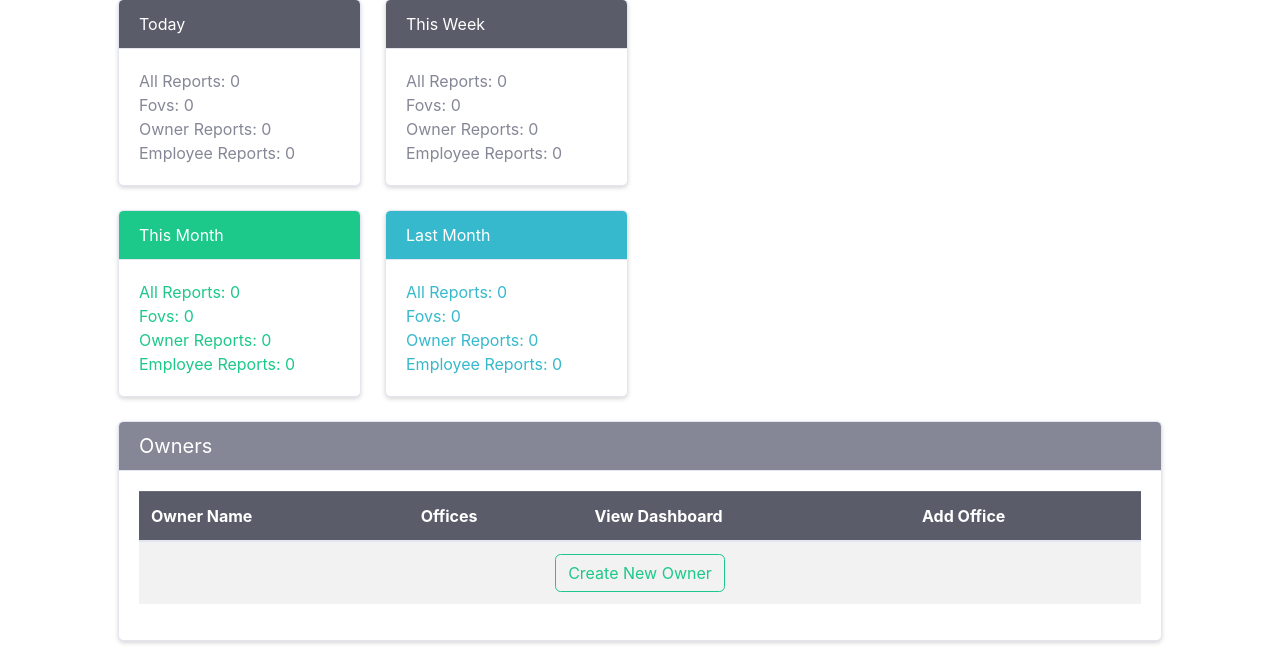
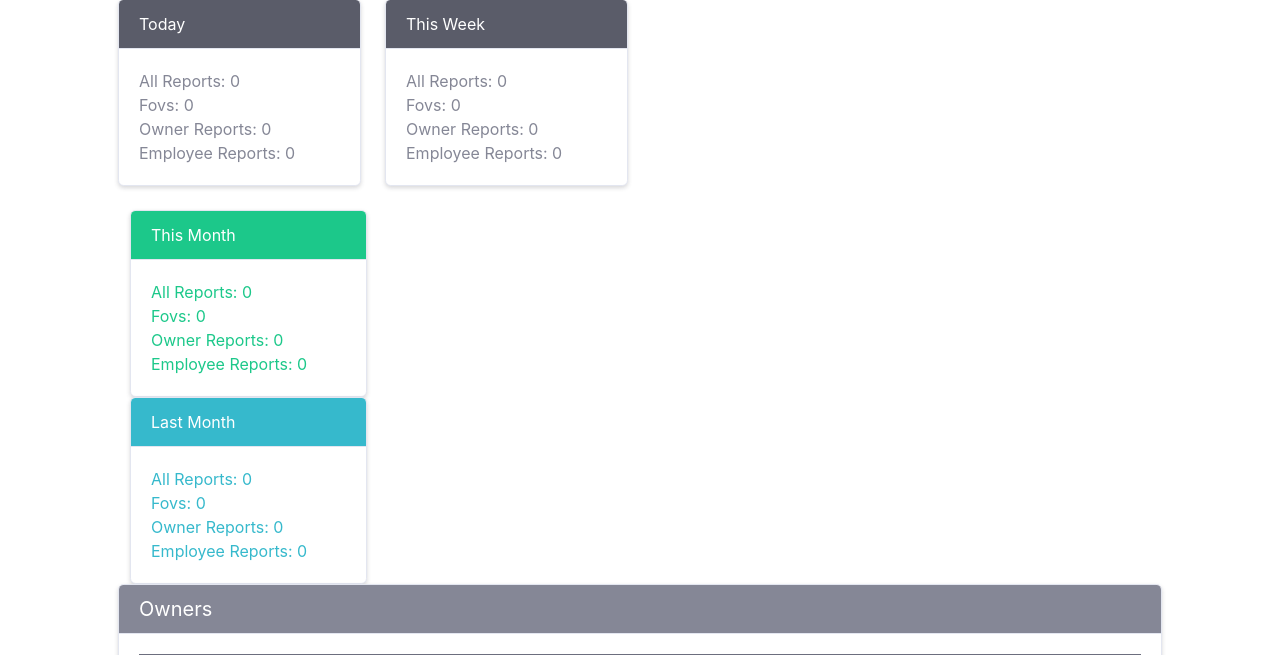
Before and after one commit to nick-winnenberg/devops, a Django app: page /home/ in a window 1280 px wide. Shown: the part 285-940 px from the top of the page. Run offline with Django 5.2, Linux system fonts and the light colour scheme; the visitor is signed in with stand-in values (Sample User, id 1); data that the repository does not hold is empty; some libraries are stand-ins or nearby versions.

Commit message:
streamlined

```diff
--- a/Desktop/devops/devops/owners/templates/owners/home.html
+++ b/Desktop/devops/devops/owners/templates/owners/home.html
@@ -47,8 +47,6 @@
     </div>
     -->
 </div>
-
-<div class="row mb-4">
 <div class="col-md-3">
     <div class="card shadow-sm">
         <div class="card-header bg-success text-white">This Month</div>
@@ -68,7 +66,6 @@
             <div class="fs-6 text-info">Fovs: {{ last_month_number_fov_counts }}</div>
             <div class="fs-6 text-info">Owner Reports: {{ last_month_owner_reports_count }}</div>
             <div class="fs-6 text-info">Employee Reports: {{ last_month_employee_reports_count }}</div>
-            </div>
         </div>
     </div>
 </div>
```
Lines whose indentation alone changed are shown as unchanged.
